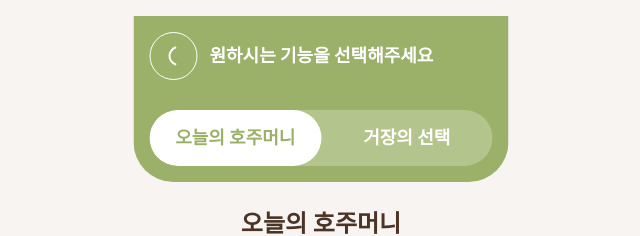
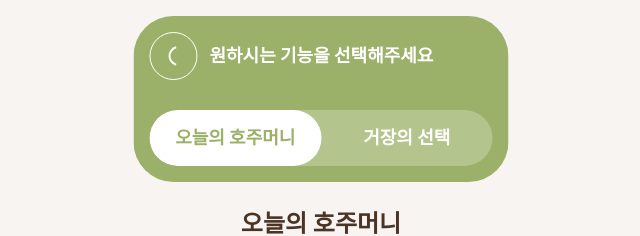
Before and after one commit to MJU-Capstone-Design-1/Jumoney-FE, a Next.js app: page /recommend in a window 1280 px wide. Shown: the top 236 px of the page, without its empty margins (319-959 px from the left). Built offline with nearby package versions, Linux system fonts and the light colour scheme; a web font is replaced by a local one.

Commit message:
🎨 Design: 추천 인트로 페이지 - 헤더 radius 수정

```diff
--- a/src/features/recommend/recommendHeader.tsx
+++ b/src/features/recommend/recommendHeader.tsx
@@ -5,7 +5,7 @@ import React, { useState } from "react";
 const RecommendHeader = () => {
   const [toggleValue, setTogglevalue] = useState<"left" | "right">("left");
   return (
-    <div className="bg-primary h-[10.375rem] w-[calc(100%+2rem)] -mx-[1rem] -mt-[1rem] rounded-b-[2.5rem] p-[1rem] gap-full flex flex-col justify-between">
+    <div className="bg-primary h-[10.375rem] w-[calc(100%+2rem)] -mx-[1rem] -mt-[1rem] rounded-[2.5rem] p-[1rem] gap-full flex flex-col justify-between">
       <BackButtonField
         label="원하시는 기능을 선택해주세요"
         color="secondary1"
```
